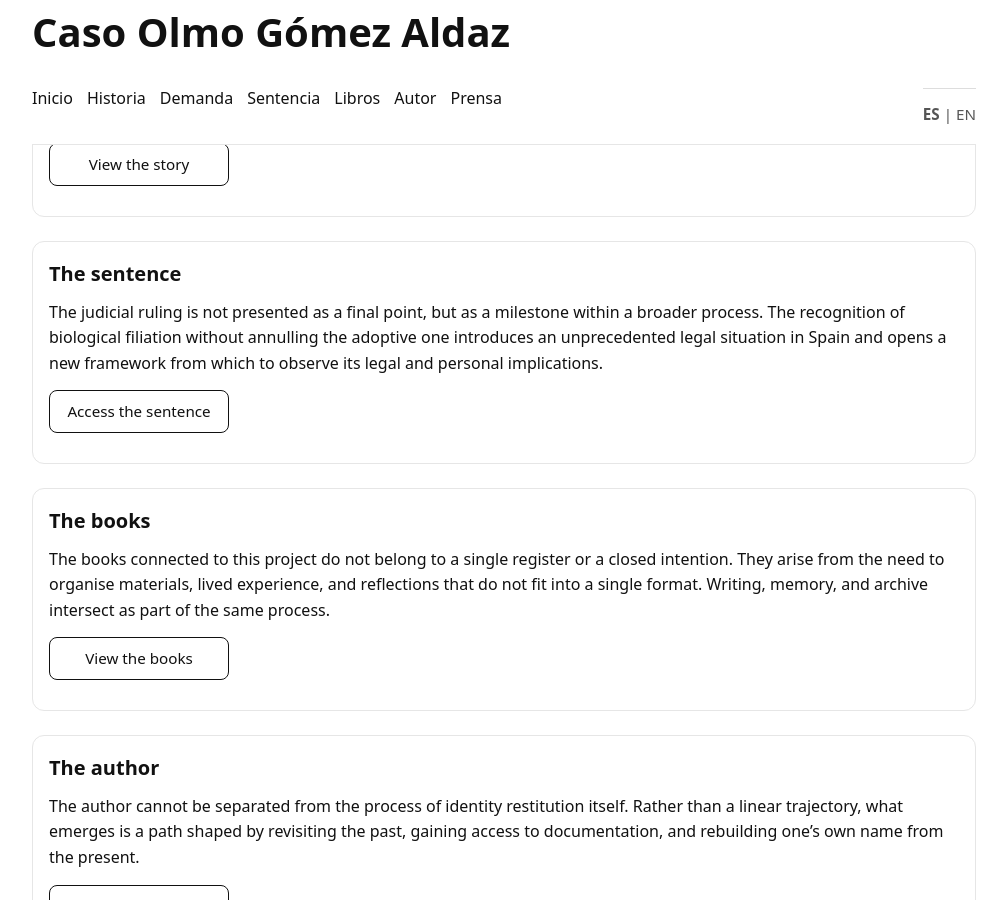
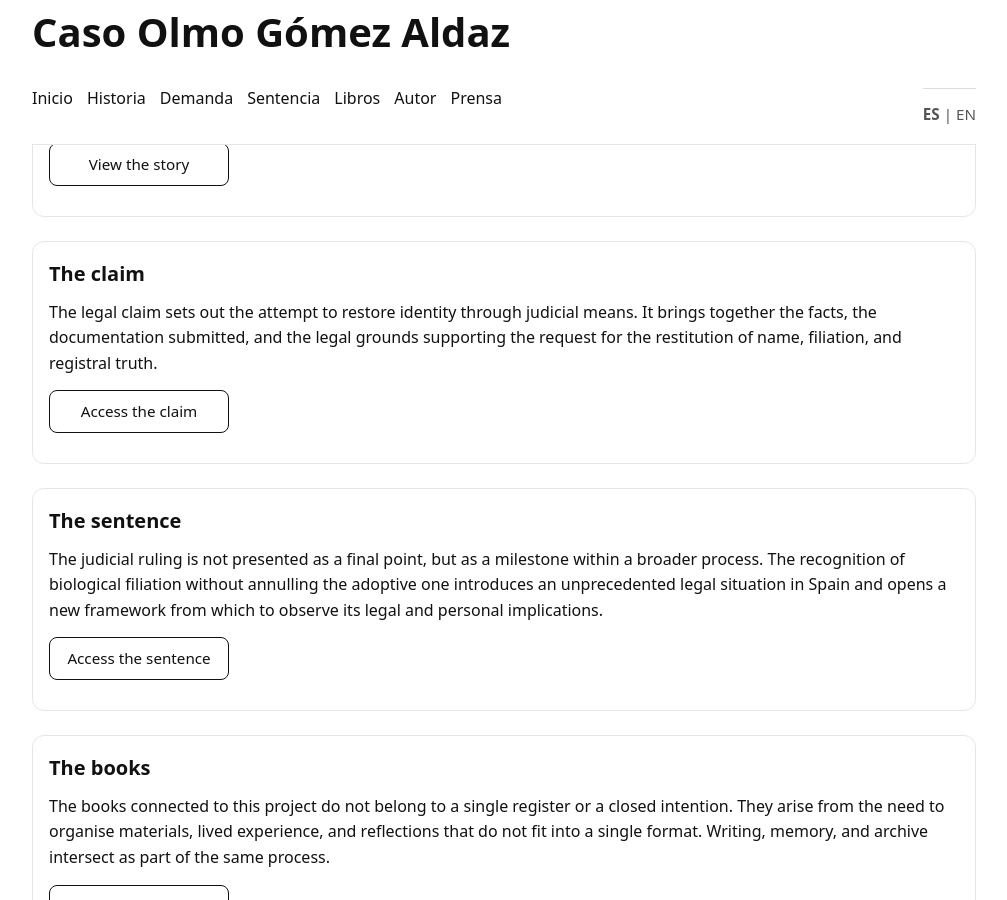
Before and after one commit to olmogaldaz/olmogaldaz.github.io, a Jekyll site: the page built from en/index.html, in a window 1280 px wide and 900 px high, scrolled down 362 px. Shown: the whole window, without its empty margins (136-1143 px from the left). Built offline with Jekyll 4.4.1, drawn with Linux system fonts in a browser that asks for light colours.

Commit message:
Update index.html

```diff
--- a/en/index.html
+++ b/en/index.html
@@ -32,6 +32,20 @@ description: Materials, documents and reflections around a judicially recognised
       <a class="cta" href="/en/story/">View the story</a>
     </p>
   </div>
+
+    <!-- CLAIM -->
+    <div class="card">
+      <h2>The claim</h2>
+      <p>
+        The legal claim sets out the attempt to restore identity through judicial means. It brings together the facts, the documentation submitted, and the legal grounds supporting the request for the restitution of name, filiation, and registral truth.
+      </p>
+      <p>
+        <a class="cta" href="/en/claim/">
+          Access the claim
+        </a>
+      </p>
+    </div>
+
 
   <div class="card">
     <h2>The sentence</h2>
```
